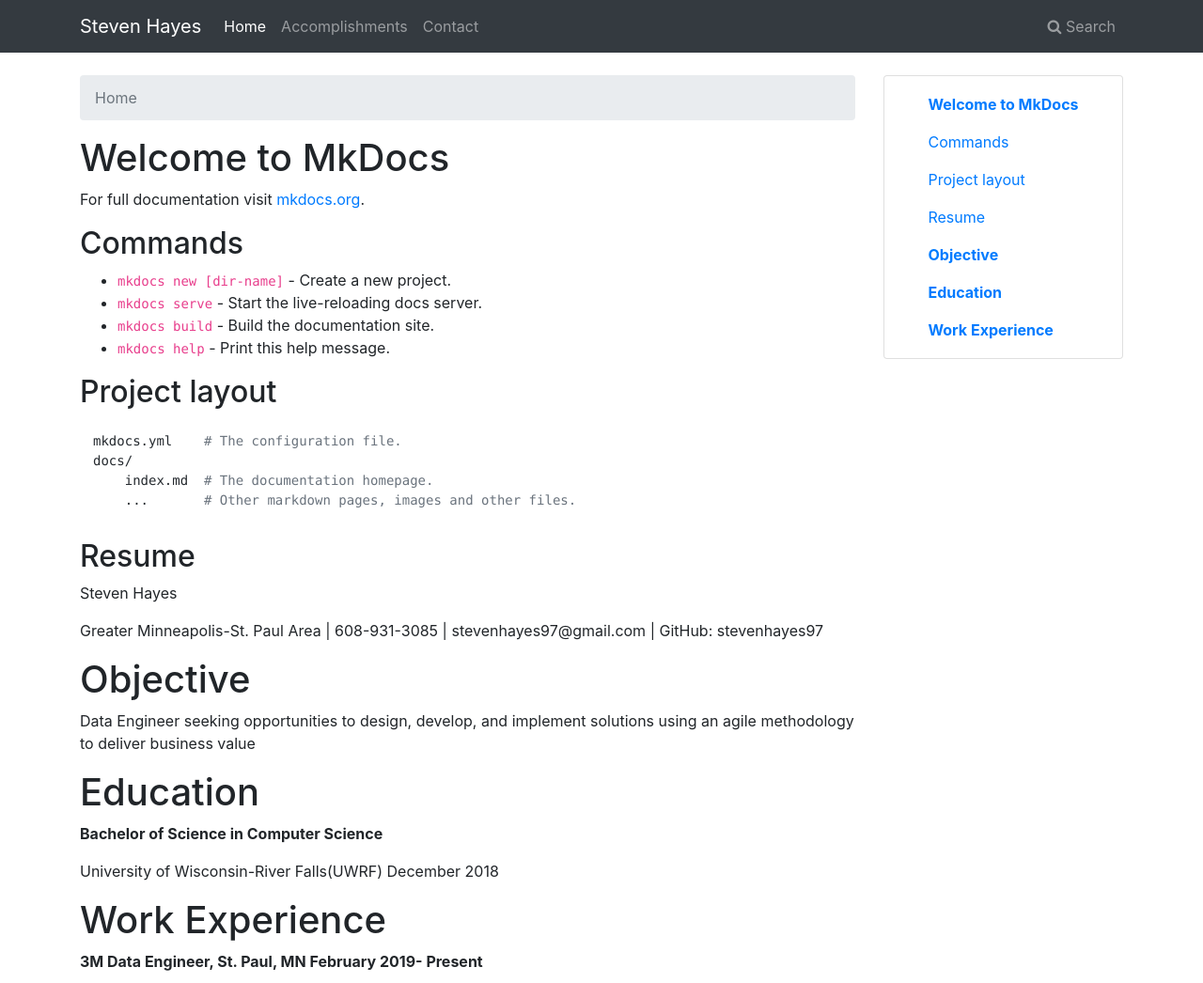
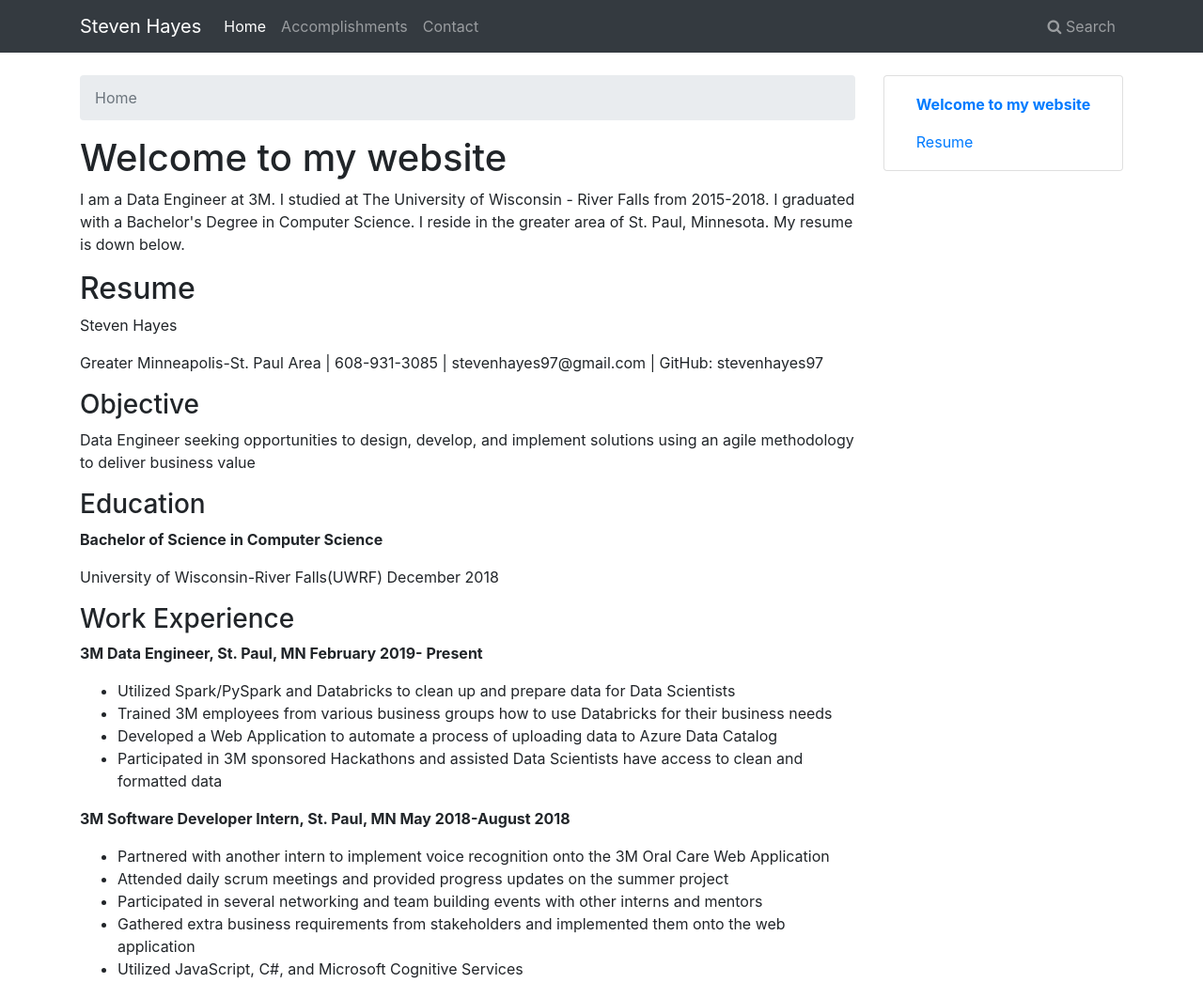
Before and after one commit to stevenhayes97/stevenhayes97.github.io, a plain HTML site: page index.html in a window 1280 px wide. Shown: the top 1046 px of the page at 94% size. Drawn offline with nearby package versions, Linux system fonts and the light colour scheme; a script that the page names is missing.

Commit message:
Updated Home Page

```diff
--- a/index.html
+++ b/index.html
@@ -80,30 +80,17 @@
 </nav>
 
 
-<h1 id="welcome-to-mkdocs">Welcome to MkDocs</h1>
-<p>For full documentation visit <a href="https://mkdocs.org">mkdocs.org</a>.</p>
-<h2 id="commands">Commands</h2>
-<ul>
-<li><code>mkdocs new [dir-name]</code> - Create a new project.</li>
-<li><code>mkdocs serve</code> - Start the live-reloading docs server.</li>
-<li><code>mkdocs build</code> - Build the documentation site.</li>
-<li><code>mkdocs help</code> - Print this help message.</li>
-</ul>
-<h2 id="project-layout">Project layout</h2>
-<pre><code>mkdocs.yml    # The configuration file.
-docs/
-    index.md  # The documentation homepage.
-    ...       # Other markdown pages, images and other files.
-</code></pre>
+<h1 id="welcome-to-my-website">Welcome to my website</h1>
+<p>I am a Data Engineer at 3M. I studied at The University of Wisconsin - River Falls from 2015-2018. I graduated with a Bachelor's Degree in Computer Science. I reside in the greater area of St. Paul, Minnesota. My resume is down below.</p>
 <h2 id="resume">Resume</h2>
 <p>Steven Hayes</p>
 <p>Greater Minneapolis-St. Paul Area | 608-931-3085 | stevenhayes97@gmail.com | GitHub: stevenhayes97</p>
-<h1 id="objective">Objective</h1>
+<h3 id="objective">Objective</h3>
 <p>Data Engineer seeking opportunities to design, develop, and implement solutions using an agile methodology to deliver business value</p>
-<h1 id="education">Education</h1>
+<h3 id="education">Education</h3>
 <p><strong>Bachelor of Science in Computer Science</strong></p>
 <p>University of Wisconsin-River Falls(UWRF) December 2018</p>
-<h1 id="work-experience">Work Experience</h1>
+<h3 id="work-experience">Work Experience</h3>
 <p><strong>3M Data Engineer, St. Paul, MN February 2019- Present</strong></p>
 <ul>
 <li>Utilized Spark/PySpark and Databricks to clean up and prepare data for Data Scientists</li>
@@ -161,19 +148,10 @@ docs/
 
     <div id="toc-collapse" class="navbar-collapse collapse card">
         <ul class="nav flex-column bs-sidenav">
-            <li class="nav-item main"><a class="nav-link" href="#welcome-to-mkdocs">Welcome to MkDocs</a></li>
-                <li class="nav-item">
-                    <a href="#commands" class="nav-link">Commands</a>
-                </li>
-                <li class="nav-item">
-                    <a href="#project-layout" class="nav-link">Project layout</a>
-                </li>
+            <li class="nav-item main"><a class="nav-link" href="#welcome-to-my-website">Welcome to my website</a></li>
                 <li class="nav-item">
                     <a href="#resume" class="nav-link">Resume</a>
                 </li>
-            <li class="nav-item main"><a class="nav-link" href="#objective">Objective</a></li>
-            <li class="nav-item main"><a class="nav-link" href="#education">Education</a></li>
-            <li class="nav-item main"><a class="nav-link" href="#work-experience">Work Experience</a></li>
         </ul>
     </div>
 </div></div>
@@ -261,5 +239,5 @@ docs/
 
 <!--
 MkDocs version : 1.0.4
-Build Date UTC : 2019-06-26 19:50:24
+Build Date UTC : 2019-06-26 20:36:48
 -->
```
Also changed, not shown: search/search_index.json (+1 -1 lines), 1 other file.
